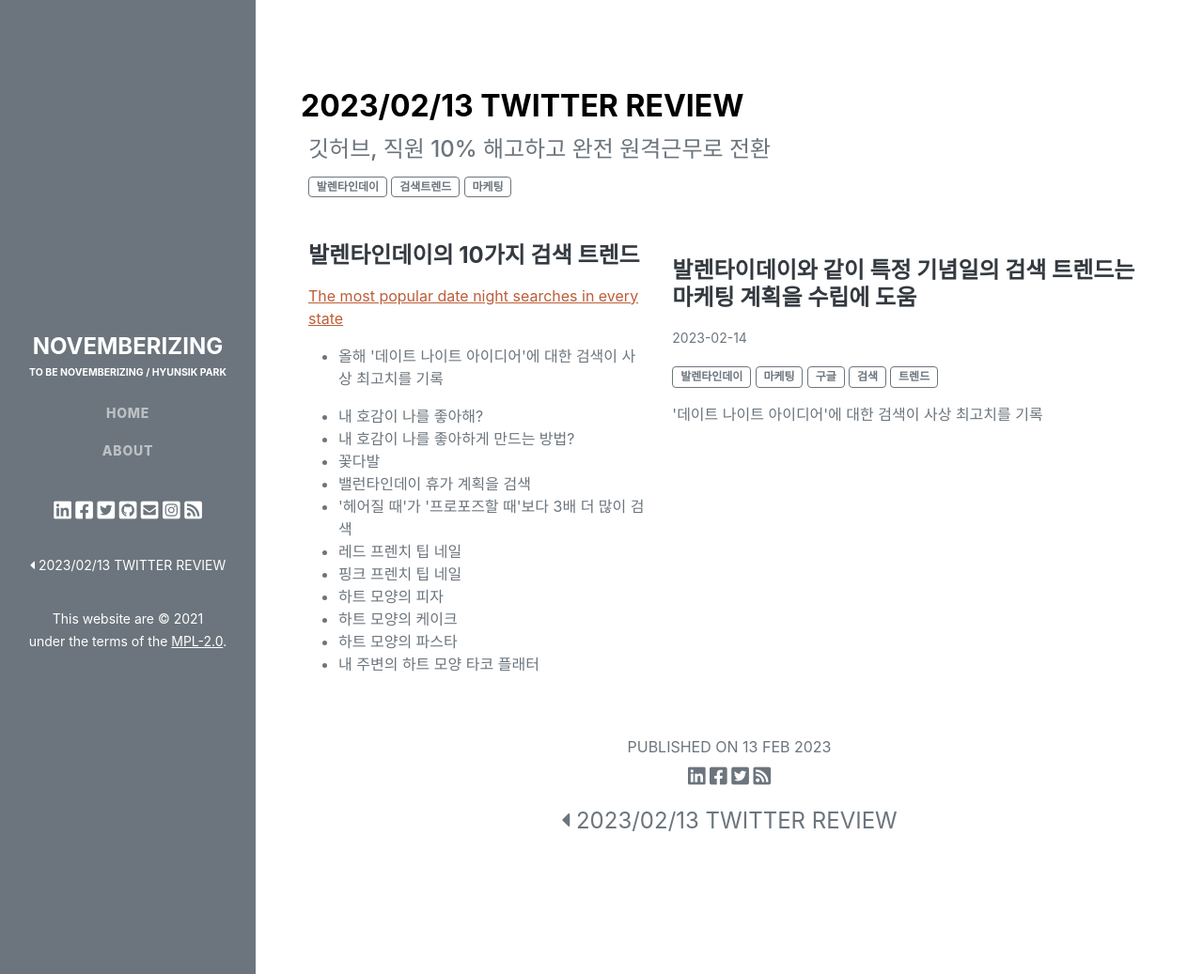
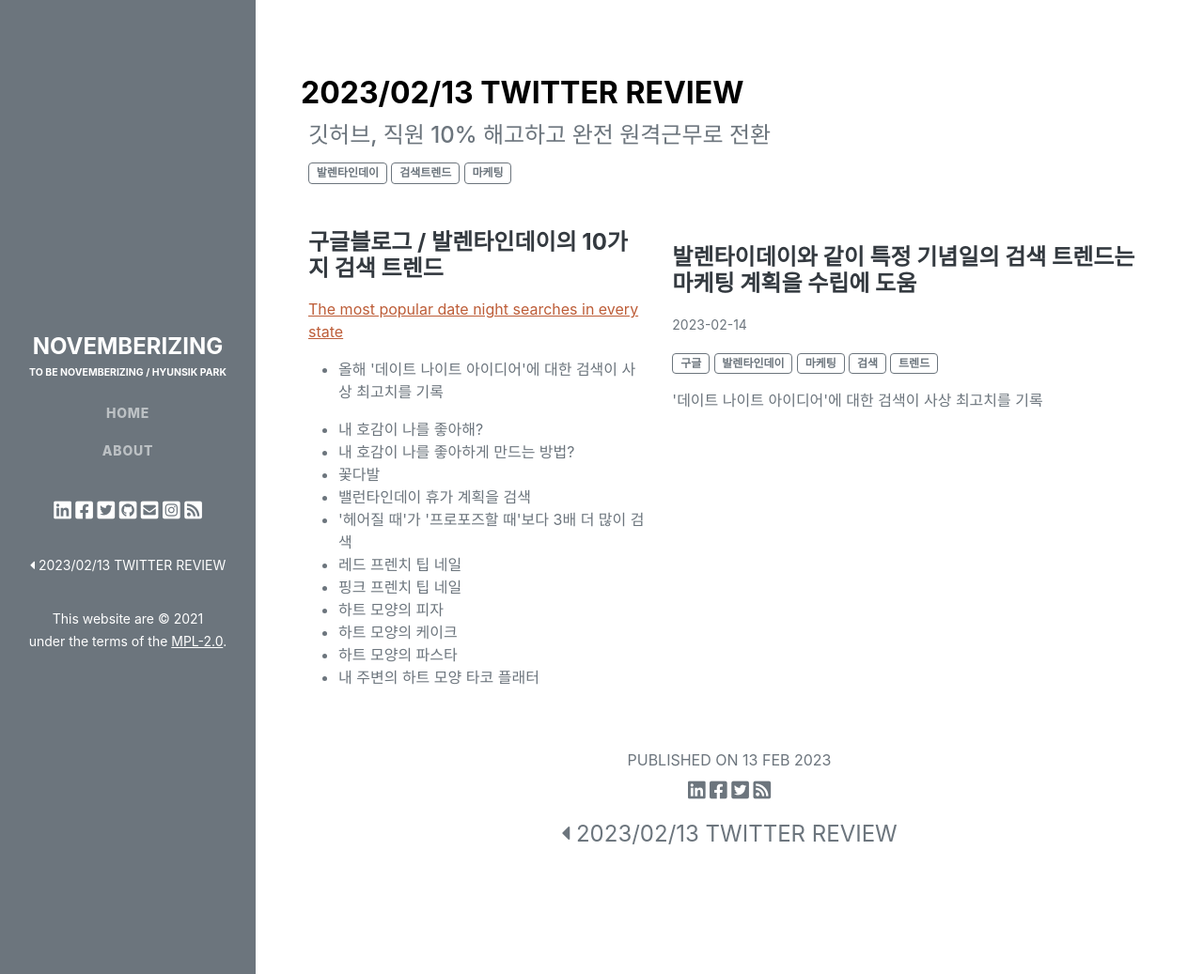
Before and after one commit to novemberizing/novemberizing.github.io, a Jekyll site: the page built from _posts/2023-02-14-NewsXBrief.md, in a window 1280 px wide and 1037 px high. Shown: the whole window at 94% size. Built offline with Jekyll 4.4.1, drawn with Linux system fonts in a browser that asks for light colours; comment, search, counter and statistics services are not loaded.

Commit message:
업데이트

```diff
--- a/_posts/2023-02-14-NewsXBrief.md
+++ b/_posts/2023-02-14-NewsXBrief.md
@@ -10,7 +10,7 @@
 
 <div class="row mb-3">
     <div class="col-xl-5 col-lg-12">
-        <h4 class="mb-3">발렌타인데이의 10가지 검색 트렌드</h4>
+        <h4 class="mb-3">구글블로그 / 발렌타인데이의 10가지 검색 트렌드</h4>
         <p class="mb-3">
             <a href="https://blog.google/products/search/valentines-day-google-search-trends/">The most popular date night searches in every state</a>
         </p>
@@ -43,9 +43,9 @@
             <small>2023-02-14</small>
         </p>
         <p class="mb-3">
+            <span class="badge badge-outline-secondary">구글</span>
             <span class="badge badge-outline-secondary">발렌타인데이</span>
             <span class="badge badge-outline-secondary">마케팅</span>
-            <span class="badge badge-outline-secondary">구글</span>
             <span class="badge badge-outline-secondary">검색</span>
             <span class="badge badge-outline-secondary">트렌드</span>
         </p>
```
